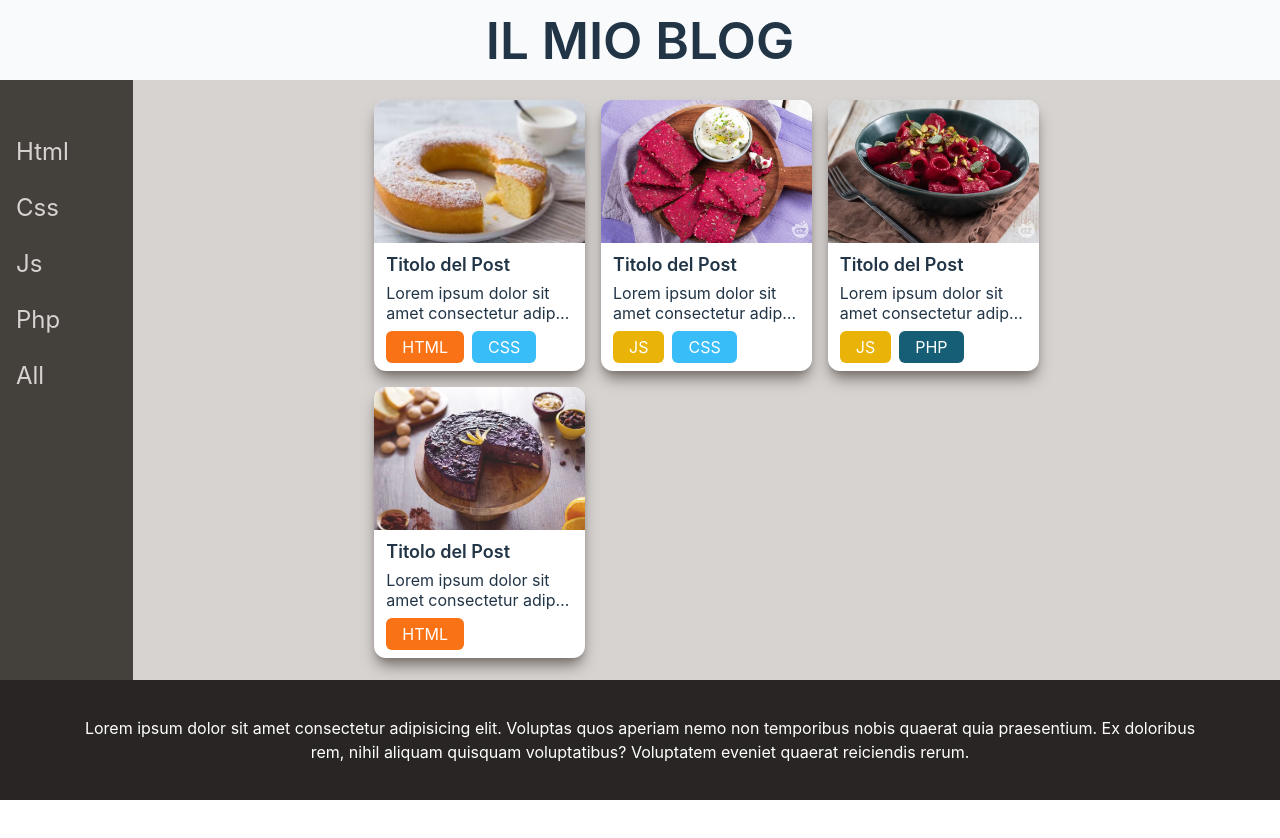
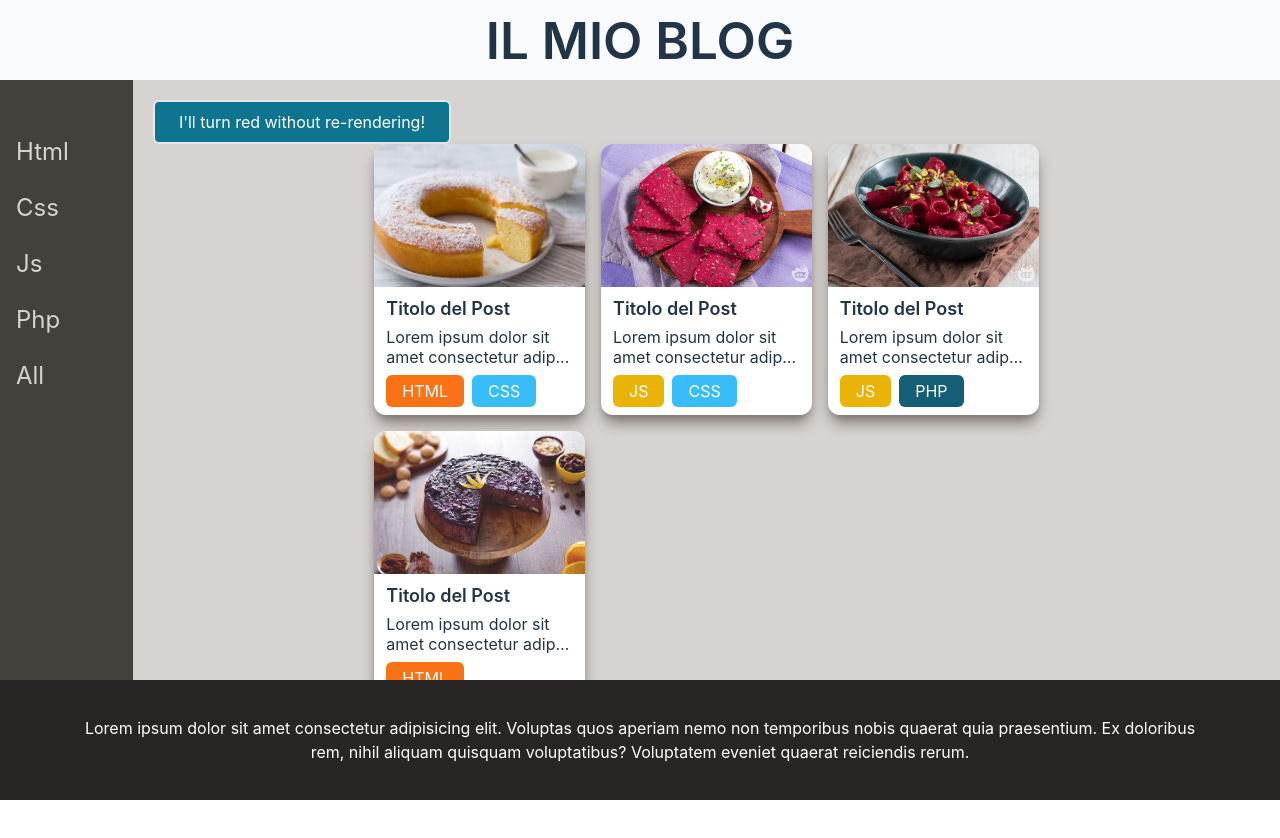
Before and after one commit to Aj-Herrera-99/react-props, a React (Vite) app: page / in a window 1280 px wide. Shown: the top 838 px of the page. Built offline with nearby package versions, Linux system fonts and the light colour scheme.

Commit message:
prove con useRef per le transizioni

```diff
--- a/src/components/Card.jsx
+++ b/src/components/Card.jsx
@@ -1,4 +1,4 @@
-import { useState, memo } from "react";
+import { memo, useRef } from "react";
 import Badge from "./Badge";
 import style from "./Card.module.css";
 
@@ -8,28 +8,23 @@
     image = "https://picsum.photos/200/300",
     tags,
 }) {
-    // card states
-    const [modal, setModal] = useState(false);
+    // card ref
+    const ref = useRef(null);
 
     // card click event
-    const handleCardClick = (e) => {
-        setModal(!modal);
+    const handleCardClick = () => {
+        const card = ref.current;
+        console.log(card);
+        card.classList.toggle(style.modal);
     };
 
-    // classes
-    const modalClass =
-        "fixed w-[70vw] sm:w-[50vw] lg:w-[22vw] top-1/2 left-1/2 transform -translate-x-1/2 -translate-y-1/2 z-20";
-
-    console.log("Rendering Card . . .")
+    console.log("Rendering Card . . .");
 
     return (
         <div
+            ref={ref}
             onClick={handleCardClick}
-            className={`${
-                style.cardRatio
-            } bg-white flex flex-col rounded-xl overflow-hidden cursor-pointer shadow-lg shadow-stone-500  hover:scale-110 hover:rotate-6 hover:shadow-xl hover:shadow-zinc-700 transition-all ${
-                modal && modalClass
-            }`}
+            className={`${style.cardRatio} bg-white flex flex-col rounded-xl overflow-hidden cursor-pointer shadow-lg shadow-stone-500  hover:scale-110 hover:rotate-6 hover:shadow-xl hover:shadow-zinc-700 transition-all`}
         >
             <div className={`h-3/5 bg-red-300`}>
                 <img
--- a/src/components/Card.module.css
+++ b/src/components/Card.module.css
@@ -1,3 +1,23 @@
 .cardRatio {
     aspect-ratio: 7/9;
 }
+
+.modal {
+    position: fixed;
+    width: 70vw;
+    top: 50%;
+    left: 50%;
+    translate: -50% -50%;
+    z-index: 20;
+}
+
+@media screen and (min-width: 640px){
+    .modal{
+        width: 50vw;
+    }
+}
+@media screen and (min-width: 1024px){
+    .modal{
+        width: 22vw;
+    }
+}
--- a/src/components/Main.jsx
+++ b/src/components/Main.jsx
@@ -1,13 +1,32 @@
 import Card from "./Card";
+import { useRef } from "react";
 
-function Main({posts}) {
+function Main({ posts }) {
     console.log("Rendering Main . . .");
+    const ref = useRef(null);
+    const handleClick = () => {
+        const btn = ref.current;
+        console.log(btn);
+        btn.classList.toggle("bg-red-500");
+        if(btn.className.includes("bg-red-500")){
+            btn.innerText = "I'll turn blue without re-rendering!";
+        } else {
+            btn.innerText = "I'll turn red without re-rendering!";
+
+        }
+    };
 
     return (
         <main className=" overflow-y-scroll p-5 bg-stone-300">
+            <button
+                onClick={handleClick}
+                ref={ref}
+                className="px-6 py-2 bg-cyan-700 text-white rounded-md border-2 focus:border-black transition-all"
+            >
+                I'll turn red without re-rendering!
+            </button>
             <div className="w-3/4 xl:w-3/5 mx-auto grid auto-rows-fr grid-cols-1 sm:grid-cols-2 lg:grid-cols-3 gap-4">
-                {posts
-                    .map((post) => (
+                {posts.map((post) => (
                     <Card
                         key={post.id}
                         image={post.image}
```
Lines whose indentation alone changed are shown as unchanged.
